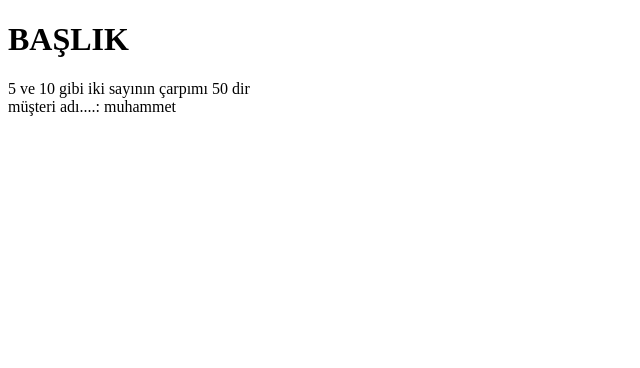
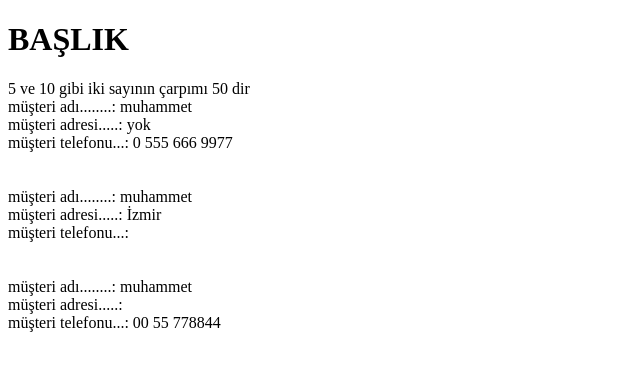
Before and after one commit to bilgejava6/java14-react-demo-app, a React (Create React App) app: page / in a window 1280 px wide. Shown: the top 368 px of the page, without its empty margins (0-640 px from the left). Built offline with nearby package versions, Linux system fonts and the light colour scheme; the HTML template or start-up script is replaced by a standard one.

Commit message:
interface kullanımı

```diff
--- a/src/App.tsx
+++ b/src/App.tsx
@@ -1,4 +1,5 @@
 import React from 'react'
+import { IMusteri } from './models/IMusteri';
 
 function App() {
   let sayi = 5;
@@ -28,19 +29,48 @@ function App() {
     console.log('demoObject UpperCase....: ', demoObject.toUpperCase());
   }
 
-  const musteri = {
+  const musteri:IMusteri = {
     id: 1,
     ad: "muhammet",
-    adres: "yok"
+    adres: "yok",
+    telefon: "0 555 666 9977",
+    status: false
   };
+  const musteri2:IMusteri = {
+    id: 1,
+    ad: "muhammet",
+    adres: "İzmir",
+    telefon: "",
+    status: true
+  };
+  const musteri3:IMusteri = {
+    id: 1,
+    ad: "muhammet",
+    adres: "",
+    telefon: "00 55 778844",
+    status: true
+  };
+ const musteriList = [musteri,musteri2,musteri3];
 
+   /**
+    * JS kullandığınızda Object alanlarını belirtmek zorunda değilsiniz.
+    */
 
 
   return (
     <>
       <h1>BAŞLIK</h1>
       <div>{sayi}  ve {sayi2} gibi iki sayının çarpımı {result} dir </div>
-      <label>müşteri adı....: {musteri.ad}</label>
+      {
+        musteriList.map((m,index)=>
+        <>
+          <label>müşteri adı........: {m.ad}</label><br />
+          <label>müşteri adresi.....: {m.adres}</label><br />
+          <label>müşteri telefonu...: {m.telefon}</label><br />
+          <br /><br />
+        </>
+        )
+      }
     </>
 
   )
--- /dev/null
+++ b/src/models/IMusteri.tsx
@@ -0,0 +1,14 @@
+/**
+ * DİKKAT!!!!
+ * Bu ir template tanımlar Java da ki class ile neredeyse aynı kavrama gelir ancak
+ * temel olarak bir interface gibi abstract yapıyı kalıp olarak tanımlar.
+ * JS de her bir file içinde ki function dışarıdan erişime açılmak isteniyor ise
+ * mutaka export edilmelidir.
+ */
+export interface IMusteri{
+    id: number,
+    ad: string,
+    adres: string,
+    telefon: string,
+    status: boolean
+}
```
